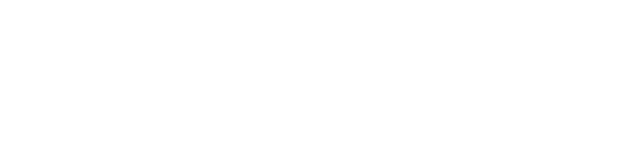
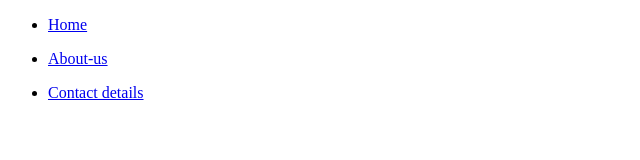
Before and after one commit to Del1rius/the-reeal-niggas-repo, a plain HTML site: page index.html in a window 1280 px wide. Shown: the whole page, without its empty margins (0-640 px from the left). Drawn offline with Linux system fonts and the light colour scheme.

Commit message:
start of about

```diff
--- a/index.html
+++ b/index.html
@@ -4,9 +4,32 @@
     <meta charset="UTF-8">
     <meta http-equiv="X-UA-Compatible" content="IE=edge">
     <meta name="viewport" content="width=device-width, initial-scale=1.0">
+    <link rel="stylesheet" href="./css/style.css">
     <title>Document</title>
 </head>
 <body>
 
+<header>
+    <nav>
+        <ul>
+            <li><a href="Home">Home</a></li>
+        </ul>
+        <ul>
+            <li><a href="About">About-us</a></li>
+        </ul>
+        <ul>
+            <li><a href="Contact">Contact details</a></li>
+        </ul>
+    </nav>
+</header>
+
+
+
+
+
+
+
+
+<footer></footer>
 </body>
 </html>
```
